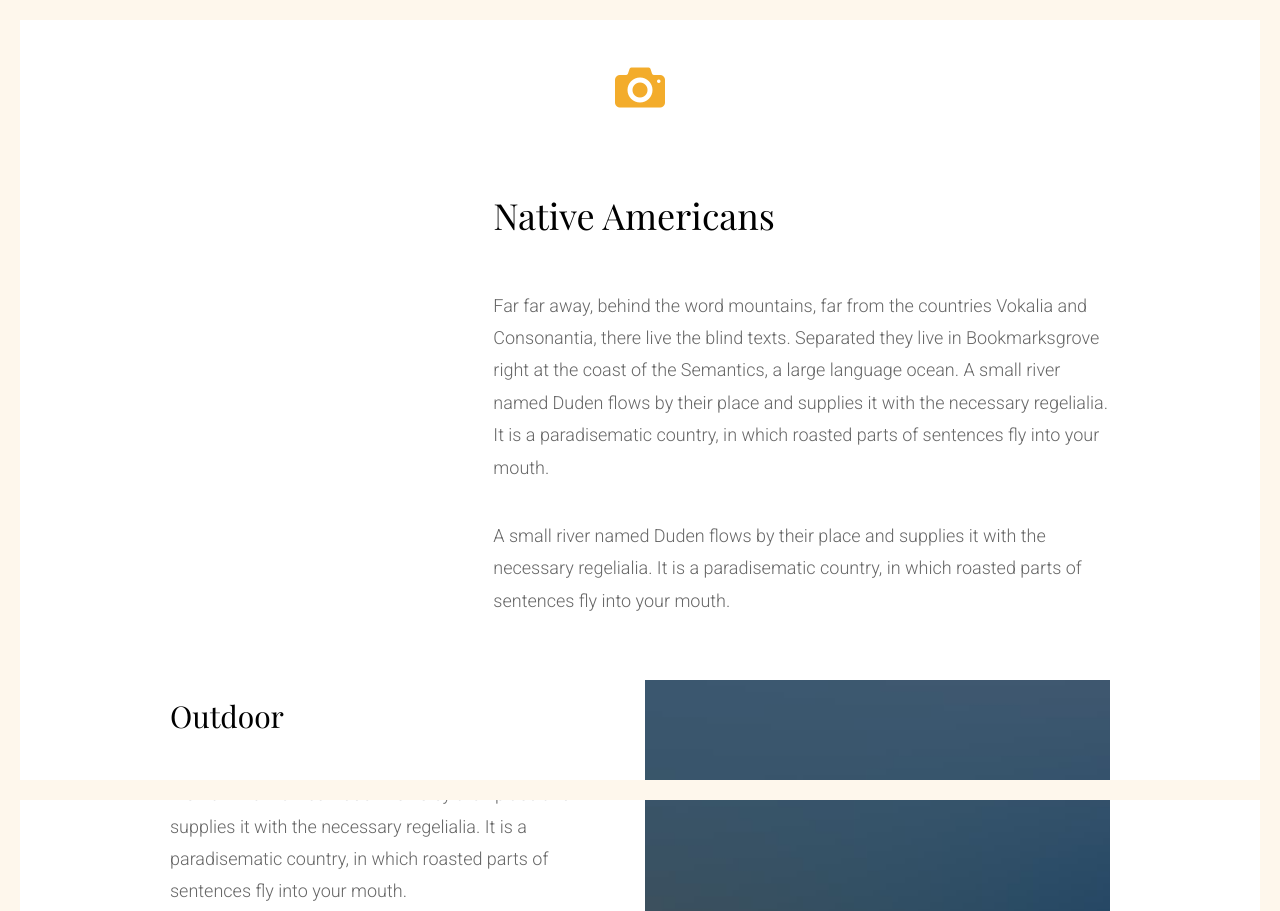
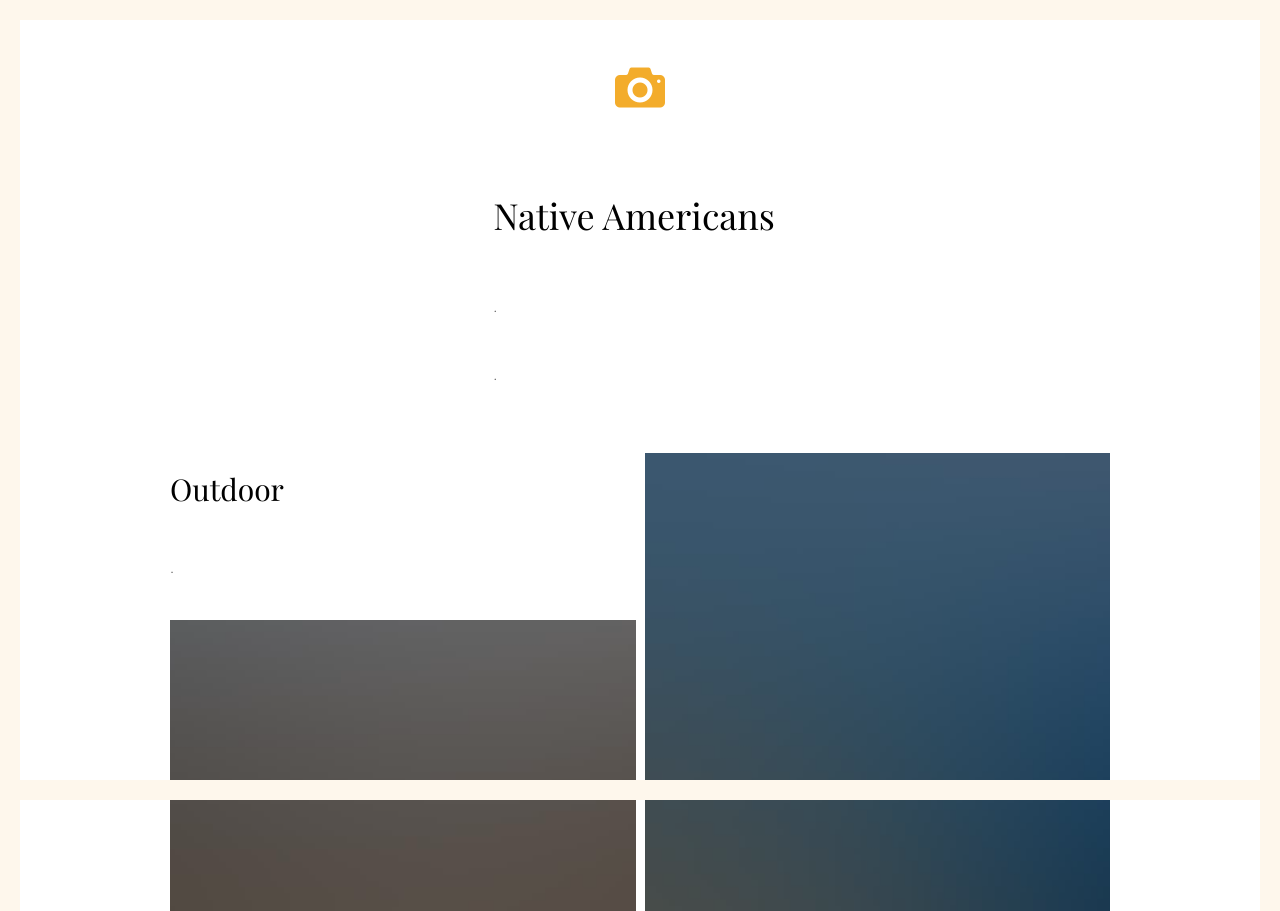
Before and after one commit to GroupMuseum/GroupMuseum.github.io, a plain HTML site: page single.html in a window 1280 px wide. Shown: the top 911 px of the page. Drawn offline with nearby package versions, Linux system fonts and the light colour scheme; files whose address does not match are found by name; a web font is replaced by a local one.

Commit message:
GroupMuseum

```diff
--- a/single.html
+++ b/single.html
@@ -77,8 +77,8 @@
 			<div class="row">
 				<div class="col-md-8 col-md-push-4 fh5co-heading">
 					<h1>Native Americans</h1>
-					<p>Far far away, behind the word mountains, far from the countries Vokalia and Consonantia, there live the blind texts. Separated they live in Bookmarksgrove right at the coast of the Semantics, a large language ocean. A small river named Duden flows by their place and supplies it with the necessary regelialia. It is a paradisematic country, in which roasted parts of sentences fly into your mouth.</p>
-					<p>A small river named Duden flows by their place and supplies it with the necessary regelialia. It is a paradisematic country, in which roasted parts of sentences fly into your mouth.</p>
+					<p>.</p>
+					<p>.</p>
 				</div>
 			</div>
 
@@ -88,7 +88,7 @@
 				<div class="fh5co-col-1">
 					<div class="fh5co-heading padding-right">
 						<h2>Outdoor</h2>
-						<p>A small river named Duden flows by their place and supplies it with the necessary regelialia. It is a paradisematic country, in which roasted parts of sentences fly into your mouth.</p>
+						<p>.</p>
 					</div>
 
 					<div class="fh5co-item">
```
